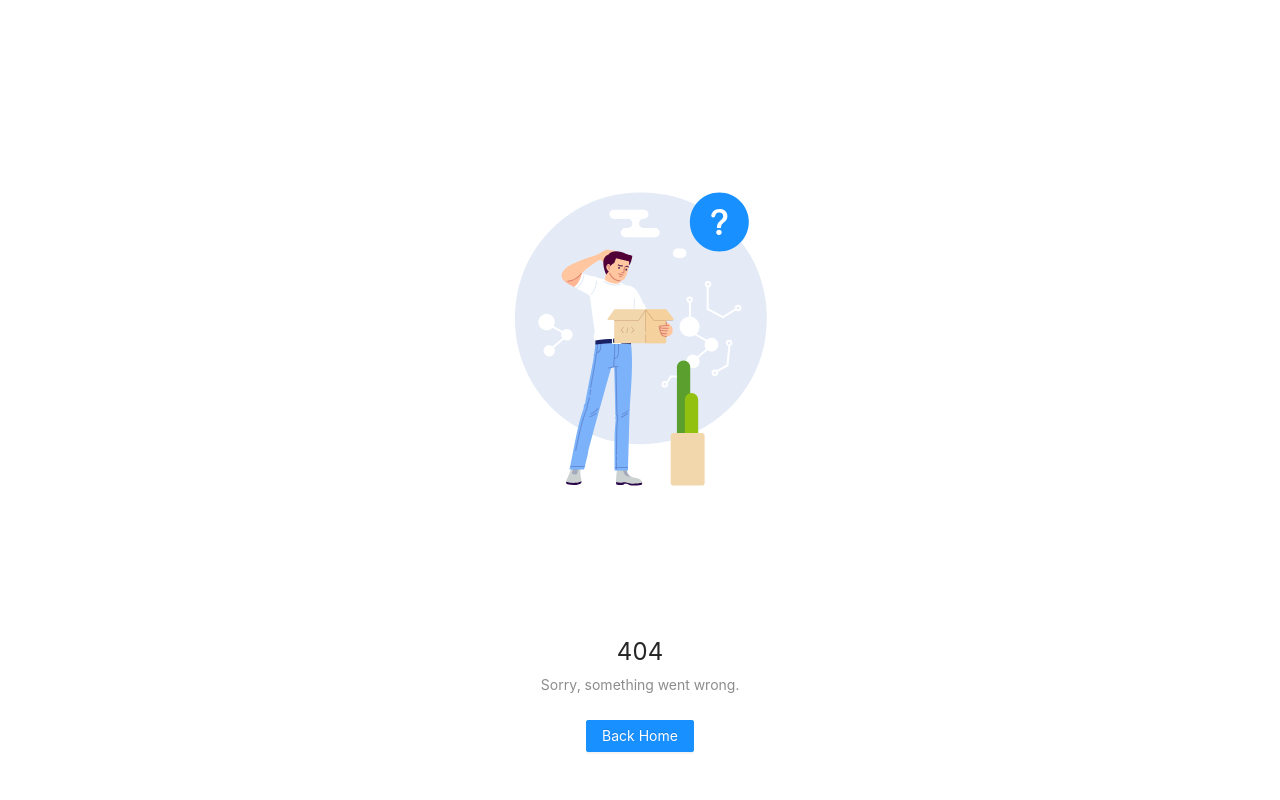
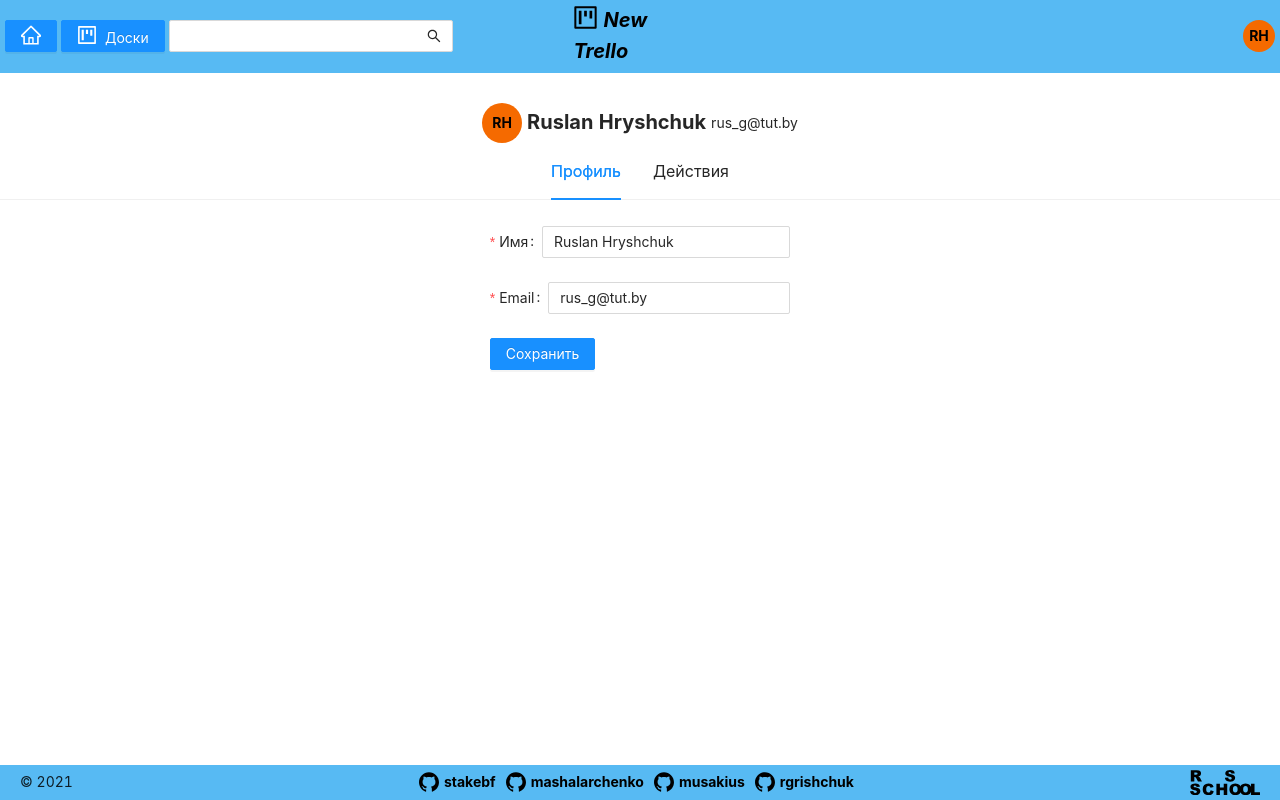
Before and after one commit to stakebf/rsclone, a React (Create React App) app in the folder client/: page /profile in a window 1280 px wide. Before the commit this address had no page. Built offline with nearby package versions, Linux system fonts and the light colour scheme.

Commit message:
feat: add profile page

```diff
--- a/client/src/components/App/index.tsx
+++ b/client/src/components/App/index.tsx
@@ -4,18 +4,18 @@ import { Route, Switch } from 'react-router-dom';
 import Main from '../../pages/Main';
 import Page404 from '../../pages/Page404';
 import Board from '../../pages/Board';
+import Profile from '../../pages/Profile';
 // import classes from './App.module.scss';
 
 const App: React.FC = () => {
   return (
     <Switch>
-
       <Route
         path="/"
         exact
         render={() => <Main />}
       />
-
+      <Route path="/profile" render={() => <Profile />} />
       <Route path="/board" render={() => <Board />} />
       <Route render={() => <Page404 />} />
     </Switch>
--- a/client/src/components/Header/ProfileMenu/index.tsx
+++ b/client/src/components/Header/ProfileMenu/index.tsx
@@ -47,12 +47,9 @@ const ProfileMenu: React.FC<Settings> = ({user, visible, onClose}) => {
         </div>
       </div>
       <Divider />
-      <Link to="/"><p className={classes.link}>{items.profile}</p></Link>
+      <Link to="/profile"><p className={classes.link}>{items.profile}</p></Link>
       <Link to="/"><p className={classes.link}>{items.actions}</p></Link>
-      <Link to="/"><p className={classes.link}>{items.cards}</p></Link>
-      <Link to="/"><p className={classes.link}>{items.settings}</p></Link>
       <Divider />
-      <Link to="/"><p className={classes.link}>{items.help}</p></Link>
       <Link to="/"><p className={classes.link}>{items.hotKeys}</p></Link>
       <Divider />
       <Link to="/"><p className={classes.link}>{items.exit}</p></Link>
--- a/client/src/pages/Board/index.tsx
+++ b/client/src/pages/Board/index.tsx
@@ -3,7 +3,7 @@ import classes from './Board.module.scss';
 import Header from '../../components/Header';
 import Footer from '../../components/Footer';
 
-const Page404: React.FC = () => {
+const Board: React.FC = () => {
   return (
     <div>
       <div className={classes.wrapper}>
@@ -14,4 +14,4 @@ const Page404: React.FC = () => {
   )
 };
 
-export default Page404;
+export default Board;
--- /dev/null
+++ b/client/src/pages/Profile/Actions/index.tsx
@@ -0,0 +1,20 @@
+import React from 'react';
+import { Tabs } from 'antd';
+import classes from './Actions.module.scss';
+
+const user = {
+  nameShort: 'RH',
+  name: 'Ruslan Hryshchuk',
+  email: 'rus_g@tut.by',
+}
+
+const Actions: React.FC = () => {
+
+  return (
+    <div>
+      Content Actions Tab
+    </div>
+  )
+};
+
+export default Actions;
--- /dev/null
+++ b/client/src/pages/Profile/Profile.module.scss
@@ -0,0 +1,31 @@
+.wrapper {
+    height: 100vh;
+    display: flex;
+    flex-direction: column;
+    justify-content: space-between;
+}
+
+.title {
+    padding-top: 30px;
+    display: flex;
+    justify-content: center;
+    align-items: center;
+}
+
+.name {
+    font-size: 20px;
+    font-weight: bold;
+    margin: 0 5px 0;
+}
+
+.Tabs {
+    height: 100%;
+}
+
+.tabProfile, .tabActions {
+    padding: 10px;
+    display: flex;
+    flex-direction: column;
+    align-items: center;
+    justify-content: center;
+}
--- /dev/null
+++ b/client/src/pages/Profile/ProfileForm/ProfileForm.module.scss
@@ -0,0 +1,3 @@
+.form {
+
+}
--- /dev/null
+++ b/client/src/pages/Profile/ProfileForm/index.tsx
@@ -0,0 +1,42 @@
+import React from 'react';
+import { Form, Input, InputNumber, Button } from 'antd';
+import classes from './ProfileForm.module.scss';
+
+const user = {
+  nameShort: 'RH',
+  name: 'Ruslan Hryshchuk',
+  email: 'rus_g@tut.by',
+}
+
+const validateMessages = {
+  required: '${label} обязательно!',
+  types: {
+    email: 'Некорректный ${label}!',
+  },
+};
+
+const ProfileForm: React.FC = () => {
+  const items = {
+    name: 'Имя',
+    save: 'Сохранить',
+  }
+  return (
+    <div>
+      <Form validateMessages={validateMessages}>
+        <Form.Item name={['user', 'name']} label={items.name} rules={[{ required: true }]}>
+          <Input defaultValue={user.name}/>
+        </Form.Item>
+        <Form.Item name={['user', 'email']} label="Email" rules={[{ type: 'email', required: true}]}>
+          <Input  defaultValue={user.email}/>
+        </Form.Item>
+        <Form.Item>
+          <Button type="primary" htmlType="submit">
+            {items.save}
+          </Button>
+        </Form.Item>
+      </Form>
+    </div>
+  )
+};
+
+export default ProfileForm;
--- /dev/null
+++ b/client/src/pages/Profile/index.tsx
@@ -0,0 +1,53 @@
+import React from 'react';
+import Header from '../../components/Header';
+import Footer from '../../components/Footer';
+import ProfileForm from './ProfileForm';
+import Actions from './Actions';
+import { Avatar, Drawer, Divider, Tabs } from 'antd';
+import classes from './Profile.module.scss';
+
+const user = {
+  nameShort: 'RH',
+  name: 'Ruslan Hryshchuk',
+  email: 'rus_g@tut.by',
+}
+
+const { TabPane } = Tabs;
+
+const Profile: React.FC = () => {
+  const tabsTitle = {
+    profile: 'Профиль',
+    actions: 'Действия',
+  }
+  return (
+    <div>
+      <div className={classes.wrapper}>
+        <Header />
+        <div className={classes.title}>
+            <Avatar style={{ backgroundColor: '#f56a00', color: 'black', fontWeight: 'bold' }} size='large'>
+              {user.nameShort}
+            </Avatar>
+            <span className={classes.name}>{user.name}</span>
+            <span className={classes.email}>{user.email}</span>
+        </div>
+        <div className={classes.Tabs}>
+        <Tabs defaultActiveKey="1" centered size="large">
+          <TabPane tab={tabsTitle.profile} key="1">
+            <div className={classes.tabProfile}>
+              <ProfileForm />
+            </div>
+          </TabPane>
+          <TabPane tab={tabsTitle.actions} key="2">
+            <div className={classes.tabActions}>
+              <Actions />
+            </div>
+          </TabPane>
+        </Tabs>
+        </div>
+        <Footer />
+      </div>
+    </div>
+  )
+};
+
+export default Profile;
```
Also changed, not shown: client/src/pages/Profile/Actions/Actions.module.scss (added).
